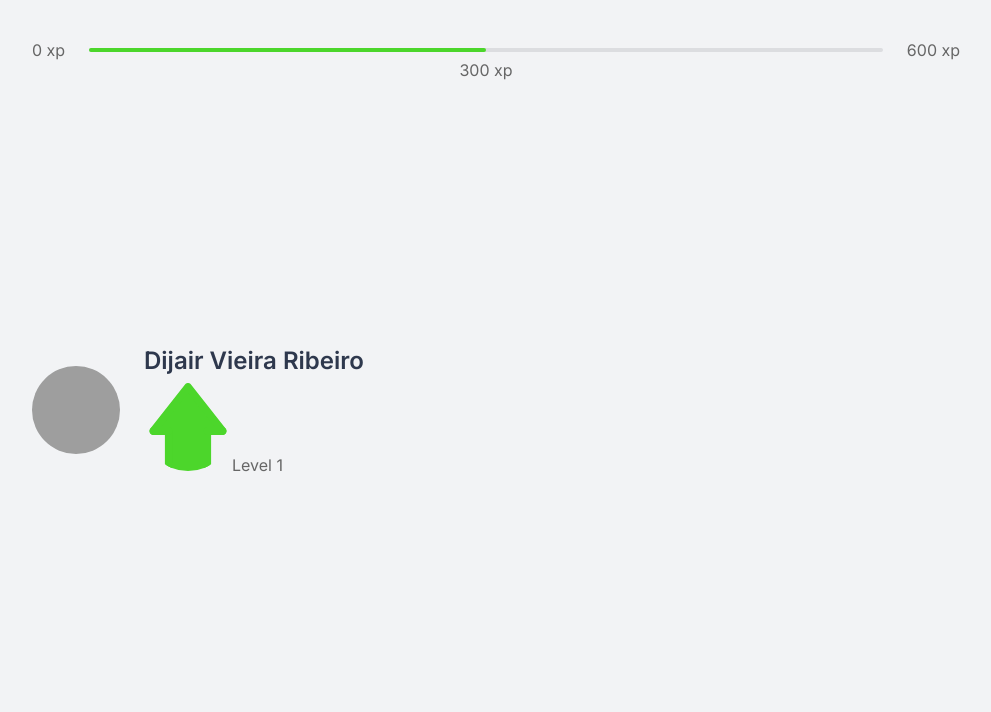
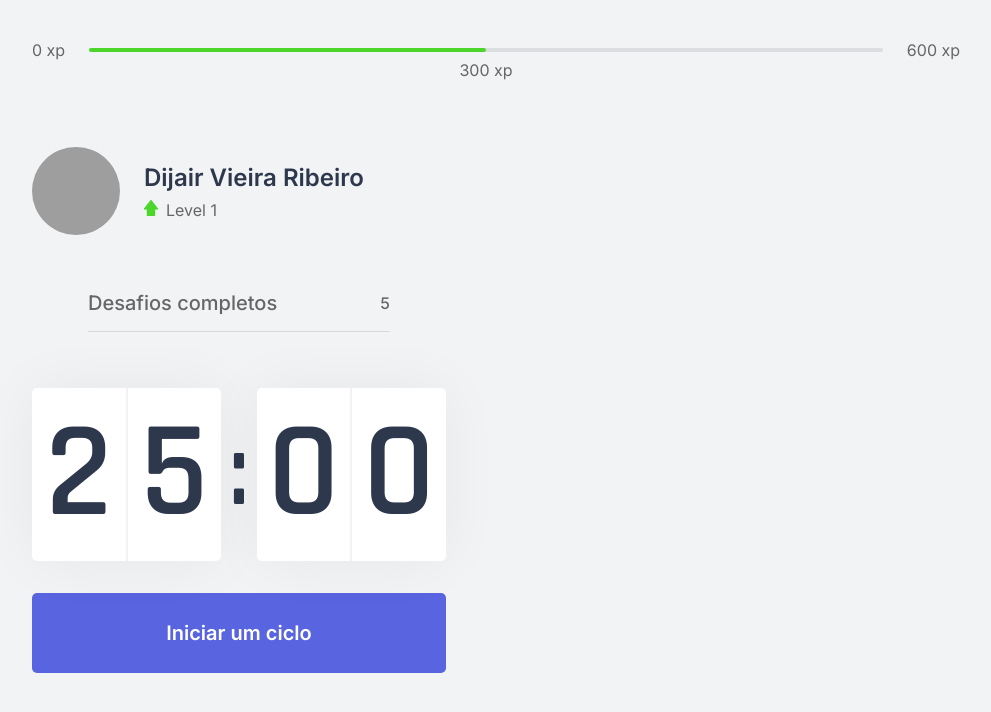
Before and after one commit to dijair12/Moveit-in-NextJs-with-React, a Next.js app: page / in a window 1280 px wide. Shown: the top 712 px of the page, without its empty margins (144-1135 px from the left). Built offline with nearby package versions, Linux system fonts and the light colour scheme; grey boxes are pictures that could not be loaded.

Commit message:
understanding nextJs aplicate hooks

```diff
--- /dev/null
+++ b/src/components/CompletedChallenges.tsx
@@ -0,0 +1,10 @@
+import styles from '../styles/components/CompletedChallenges.module.scss'
+
+export function CompletedChallenges() {
+  return (
+    <div className={styles.completedChallengesContainer}>
+      <span>Desafios completos</span>
+      <span>5</span>
+    </div>
+  )
+}
--- /dev/null
+++ b/src/components/Countdown.tsx
@@ -0,0 +1,53 @@
+import { useEffect, useState } from 'react';
+import styles from '../styles/components/Countdown.module.scss';
+
+export function Countdown() {
+	const [time, setTime] = useState(25 * 60);
+	const [active, setActive] = useState(false);
+
+	const minutes = Math.floor(time / 60);
+	const seconds = time % 60;
+
+	const [minuteLeft, minuteRight] = String(minutes).padStart(2, '0').split('');
+	const [secondLeft, secondRight] = String(seconds).padStart(2, '0').split('');
+
+	function startCountdown() {
+		setActive(true);
+	}
+
+	useEffect(() => {
+		if (active && time > 0) {
+			setTimeout(() => {
+				setTime(time - 1)
+			}, 1000)
+		}
+	}, [active, time])
+
+
+	return (
+		<div>
+			<div className={styles.countdownContainer}>
+
+				<div className={styles.countdownChild}>
+					<span className={styles.countdownNumbers}>{minuteLeft}</span>
+					<span className={styles.countdownNumbers}>{minuteRight}</span>
+				</div>
+
+				<span className={styles.countdownSeparator}>:</span>
+
+				<div className={styles.countdownChild}>
+					<span className={styles.countdownNumbers}>{secondLeft}</span>
+					<span className={styles.countdownNumbers}>{secondRight}</span>
+				</div>
+
+			</div>
+
+			<button
+				type="button"
+				className={styles.countdownButton}
+				onClick={startCountdown}>
+				Iniciar um ciclo
+			</button>
+		</div>
+	)
+}
--- a/src/components/Profile.tsx
+++ b/src/components/Profile.tsx
@@ -3,11 +3,11 @@ import styles from '../styles/components/Profile.module.scss';
 export function Profile() {
   return (
     <div className={styles.profileContainer}>
-      <img src="https://github.com/dijair12.png" alt="Diego Fernandes" className="" />
+      <img src="https://github.com/dijair12.png" alt="Dijair Vieira" className={styles.profileGit} />
       <div>
         <strong>Dijair Vieira Ribeiro</strong>
         <p>
-          <img src="icons/level.svg" alt="" />
+          <img src="icons/level.svg" alt="level" />
           Level 1
         </p>
       </div>
--- a/src/pages/_document.tsx
+++ b/src/pages/_document.tsx
@@ -5,6 +5,7 @@ export default class MyDocument extends Document {
         return (
             <Html>
                 <Head>
+                    <link rel="shortcuit icon" href="favicon.png" type="image/png" />
                     <link rel="preconnect" href="https://fonts.gstatic.com" />
                     <link href="https://fonts.googleapis.com/css2?family=Inter:wght@400;500;600&family=Rajdhani:wght@600&display=swap"
                         rel="stylesheet" />
--- a/src/pages/index.tsx
+++ b/src/pages/index.tsx
@@ -1,5 +1,9 @@
-import { ExperienceBar } from '../components/ExperienceBar'
-import { Profile } from '../components/Profile'
+import { CompletedChallenges } from '../components/CompletedChallenges';
+import { Countdown } from '../components/Countdown';
+import { ExperienceBar } from '../components/ExperienceBar';
+import { Profile } from '../components/Profile';
+
+import Head from 'next/head';
 
 import styles from '../styles/pages/Home.module.scss';
 
@@ -7,12 +11,16 @@ import styles from '../styles/pages/Home.module.scss';
 export default function Home() {
   return (
     <div className={styles.container}>
-
+      <Head>
+        <title>Início | move.it</title>
+      </Head>
       <ExperienceBar />
 
       <section>
         <div>
           <Profile />
+          <CompletedChallenges />
+          <Countdown />
         </div>
         <div>
 
--- /dev/null
+++ b/src/styles/components/CompletedChallenges.module.scss
@@ -0,0 +1,19 @@
+.completedChallengesContainer {
+    display: flex;
+    align-items: center;
+    justify-content: space-between;
+
+    margin: 3.5rem;
+    padding-bottom: 1rem;
+    border-bottom: 1px solid #d7d8da;
+
+    font-weight: 500;
+}
+
+.completedChallengesContainer span:first-child {
+    font-size: 1.25rem;
+}
+
+.completedChallengesContainer span:last-child ´{
+    font-size: 1.5rem;
+}
--- /dev/null
+++ b/src/styles/components/Countdown.module.scss
@@ -0,0 +1,68 @@
+@import '../variables.scss';
+
+.countdownContainer {
+    display: flex;
+    align-items: center;
+
+    font-family: Rajdhani;
+    font-weight: 600;
+    color: $title;
+
+    .countdownChild {
+        flex: 1;
+
+        display: flex;
+        align-items: center;
+        justify-content: space-evenly;
+
+        background: $white;
+        box-shadow: 0 0 60px rgba(0, 0, 0, 0.05);
+        border-radius: 5px;
+        font-size: 8.5rem;
+        text-align: center;
+
+        .countdownNumbers {
+            flex: 1;
+        }
+
+        .countdownNumbers:first-child {
+            border-right: 2px solid #f8f1f3;
+        }
+
+        .conuntdownNumbers:last-child {
+            border-left: 2px solid #f8f1f3;
+        }
+    }
+
+    .countdownSeparator {
+        font-size: 6.25rem;
+        margin: 0 0.5rem;
+    }
+
+}
+
+.countdownButton {
+  width: 100%;
+  height: 5rem;
+
+  margin-top: 2rem;
+
+  display: flex;
+  align-items: center;
+  justify-content: center;
+
+  border: 0;
+  border-radius: 5px;
+
+  background: $blue;
+  color: $white;
+
+  font-size: 1.25rem;
+  font-weight: 600;
+
+  transition: background-color 0.5s;
+}
+
+.countdownButton:hover {
+  background: $blue-dark;
+}
--- a/src/styles/components/Profile.module.scss
+++ b/src/styles/components/Profile.module.scss
@@ -4,7 +4,7 @@
     display: flex;
     align-items: center;
 
-    img {
+    .profileGit {
         width: 5.5rem;
         height: 5.5rem;
         border-radius: 50%;
@@ -24,4 +24,8 @@
         font-size: 1rem;
         margin-top: 0.5rem;
     }
+
+    div p img {
+        margin-right: 0.5rem;
+    }
 }
```
